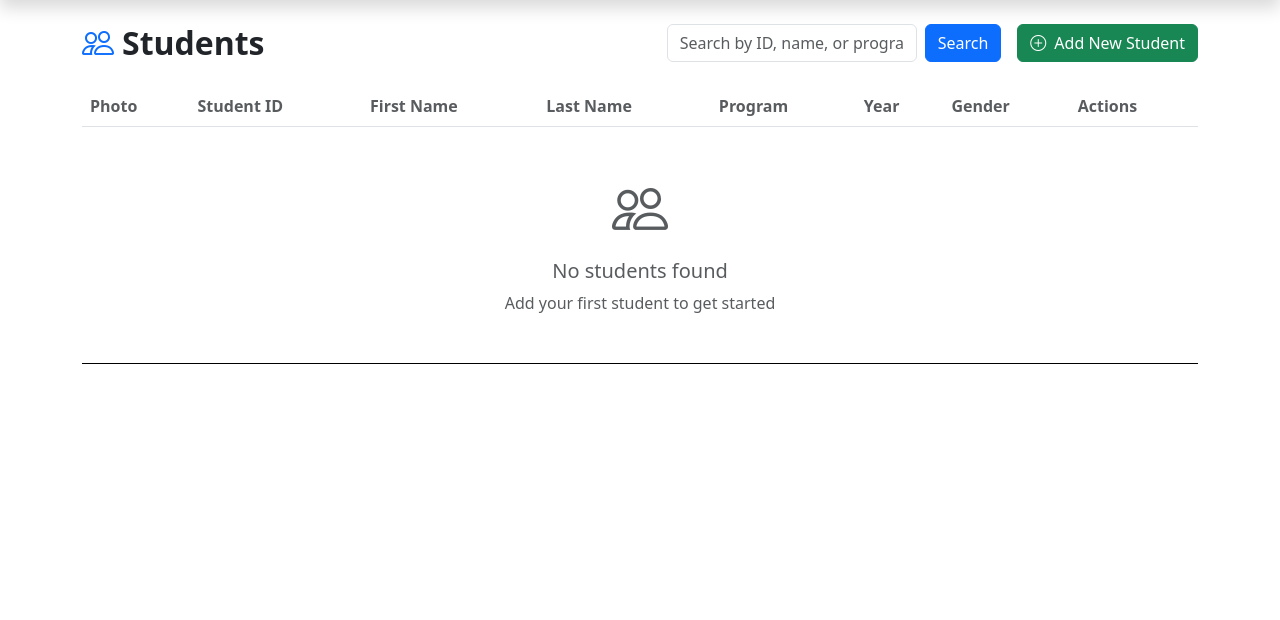
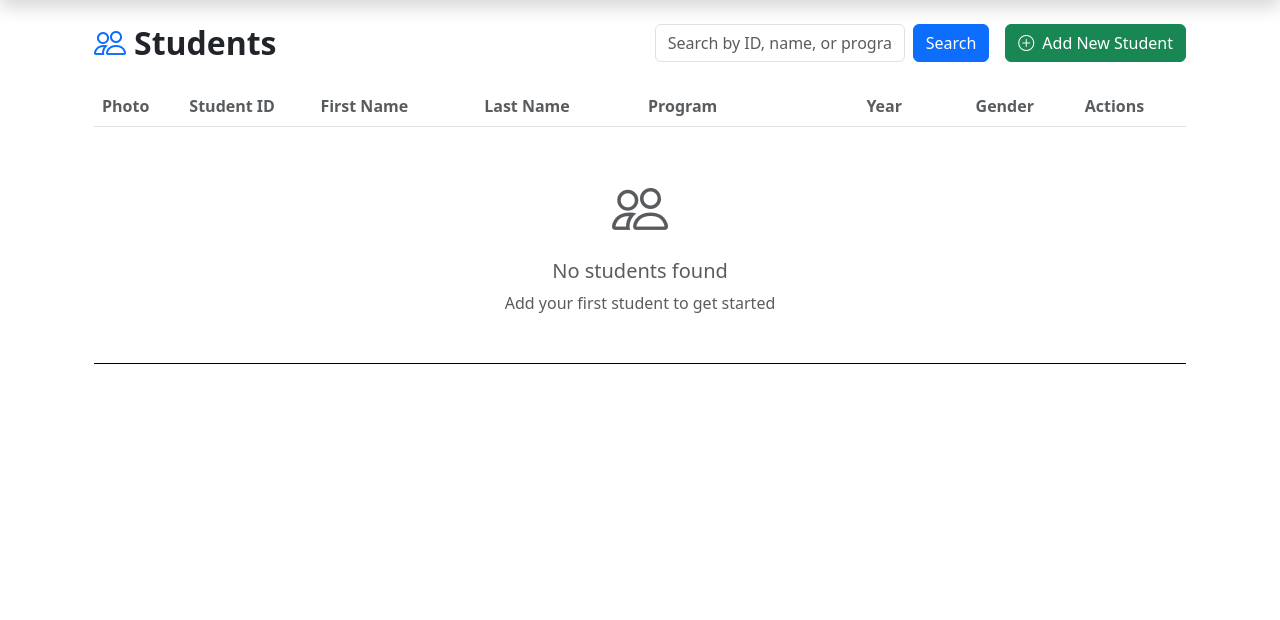
Before and after one commit to jeysu/ssis_proj, a Flask app: page /student/ in a window 1280 px wide. Shown: the part 56-676 px from the top of the page. Run offline with Flask 3, Linux system fonts and the light colour scheme; data that the repository does not hold is empty.

Commit message:
changed max students

```diff
--- a/app/student/routes.py
+++ b/app/student/routes.py
@@ -8,7 +8,7 @@ import os
 def index():
     search = request.args.get('search', '')
     page = int(request.args.get('page', 1))
-    per_page = 10
+    per_page = 7
 
     # Get all students for counting total
     all_students = Student.get_all(search)
--- a/app/templates/student/index.html
+++ b/app/templates/student/index.html
@@ -3,6 +3,9 @@
 {% block title %}Students - SSIS{% endblock %}
 
 {% block content %}
+<div class="container-fluid">
+    <div class="row justify-content-center">
+        <div class="col-12">
                 <div class="row align-items-center mb-4">
                     <div class="col-md-6">
                         <h2 class="fw-bold mb-0">
@@ -28,17 +31,17 @@
                 </div>
 
                 <div class="table-responsive">
-    <table class="table table-hover align-middle">
+                    <table class="table table-hover align-middle" style="table-layout: fixed; width: 100%;">
                         <thead>
                             <tr>
-                <th class="fw-semibold text-muted">Photo</th>
-                <th class="fw-semibold text-muted">Student ID</th>
-                <th class="fw-semibold text-muted">First Name</th>
-                <th class="fw-semibold text-muted">Last Name</th>
-                <th class="fw-semibold text-muted">Program</th>
-                <th class="fw-semibold text-muted">Year</th>
-                <th class="fw-semibold text-muted">Gender</th>
-                <th class="fw-semibold text-muted">Actions</th>
+                                <th class="fw-semibold text-muted" style="width: 8%;">Photo</th>
+                                <th class="fw-semibold text-muted" style="width: 12%;">Student ID</th>
+                                <th class="fw-semibold text-muted" style="width: 15%;">First Name</th>
+                                <th class="fw-semibold text-muted" style="width: 15%;">Last Name</th>
+                                <th class="fw-semibold text-muted" style="width: 20%;">Program</th>
+                                <th class="fw-semibold text-muted" style="width: 10%;">Year</th>
+                                <th class="fw-semibold text-muted" style="width: 10%;">Gender</th>
+                                <th class="fw-semibold text-muted" style="width: 10%;">Actions</th>
                             </tr>
                         </thead>
         <tbody class="border-0">
@@ -54,10 +57,10 @@
                         </div>
                         {% endif %}
                     </td>
-                    <td class="fw-medium">{{ student[0] }}</td>
-                    <td>{{ student[1] }}</td>
-                    <td>{{ student[2] }}</td>
-                    <td>{{ student[7] if student|length > 7 and student[7] else student[3] }}</td>
+                    <td class="fw-medium" style="word-wrap: break-word; max-width: 0;">{{ student[0] }}</td>
+                    <td style="word-wrap: break-word; max-width: 0;">{{ student[1] }}</td>
+                    <td style="word-wrap: break-word; max-width: 0;">{{ student[2] }}</td>
+                    <td style="word-wrap: break-word; max-width: 0;">{{ student[7] if student|length > 7 and student[7] else student[3] }}</td>
                     <td>{{ student[4] }}</td>
                     <td>
                         {% if student[5] == 'Male' %}
@@ -149,4 +152,7 @@
 </div>
 {% endif %}
 
+        </div>
+    </div>
+</div>
 {% endblock %}
```
Lines whose indentation alone changed are shown as unchanged.
